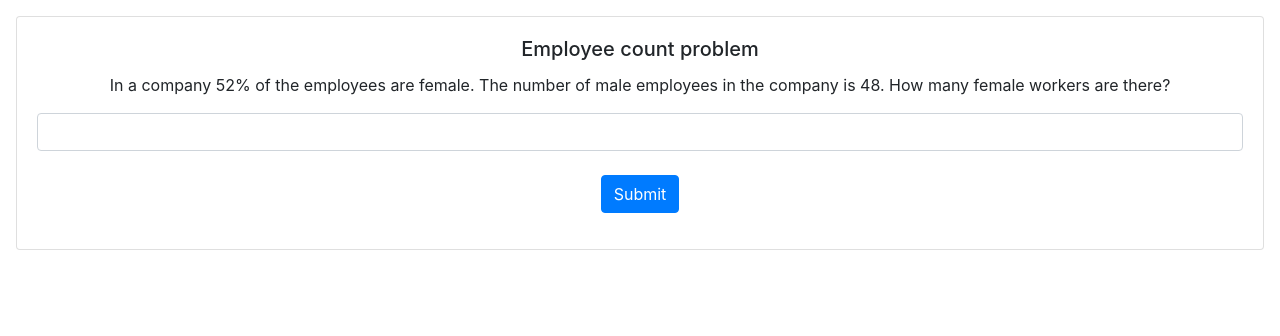
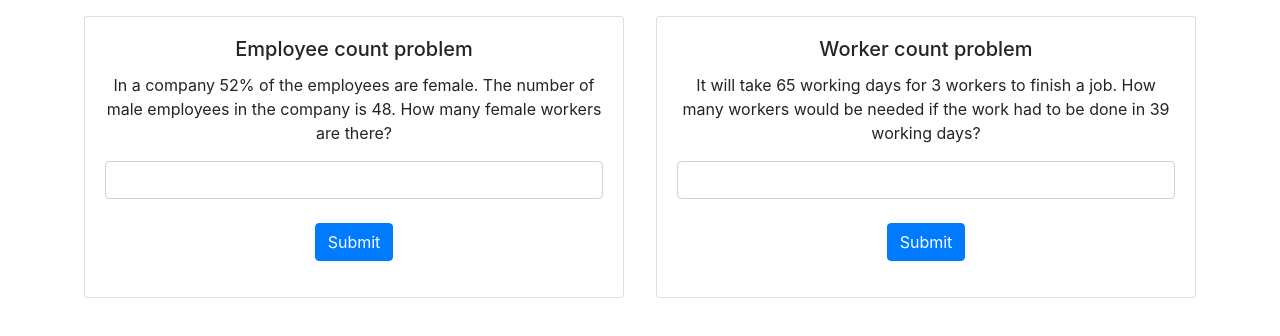
Before and after one commit to Custodia/exam-prepper, a React (Create React App) app: page / in a window 1280 px wide. Shown: the top 336 px of the page. Built offline with nearby package versions, Linux system fonts and the light colour scheme.

Commit message:
Add a component that has all the questions

```diff
--- a/src/App.js
+++ b/src/App.js
@@ -1,12 +1,12 @@
+import AllQuestions from './components/AllQuestions'
+
 import './App.css';
 import 'bootstrap/dist/css/bootstrap.min.css';
 
-import EmployeeCountProblem from './components/problems/EmployeeCount';
-
 function App() {
   return (
-    <div className="App">
-      <EmployeeCountProblem />
+    <div className="App" >
+      <AllQuestions />
     </div>
   );
 }
--- /dev/null
+++ b/src/components/AllQuestions.css
@@ -0,0 +1,11 @@
+.problem-container {
+  display: flex;
+  flex-flow: row wrap;
+  justify-content: center;
+}
+
+.problem-container .card {
+    flex: 1 1 400px;
+    max-width: 540px;
+    min-width: 400px;
+}
--- /dev/null
+++ b/src/components/AllQuestions.jsx
@@ -0,0 +1,15 @@
+import EmployeeCountProblem from './problems/EmployeeCount';
+import WorkerCountProblem from './problems/WorkerCount';
+
+import './AllQuestions.css'
+
+function AllQuestions() {
+  return (
+    <div className="problem-container" >
+      <EmployeeCountProblem />
+      <WorkerCountProblem />
+    </div>
+  )
+}
+
+export default AllQuestions;
```
